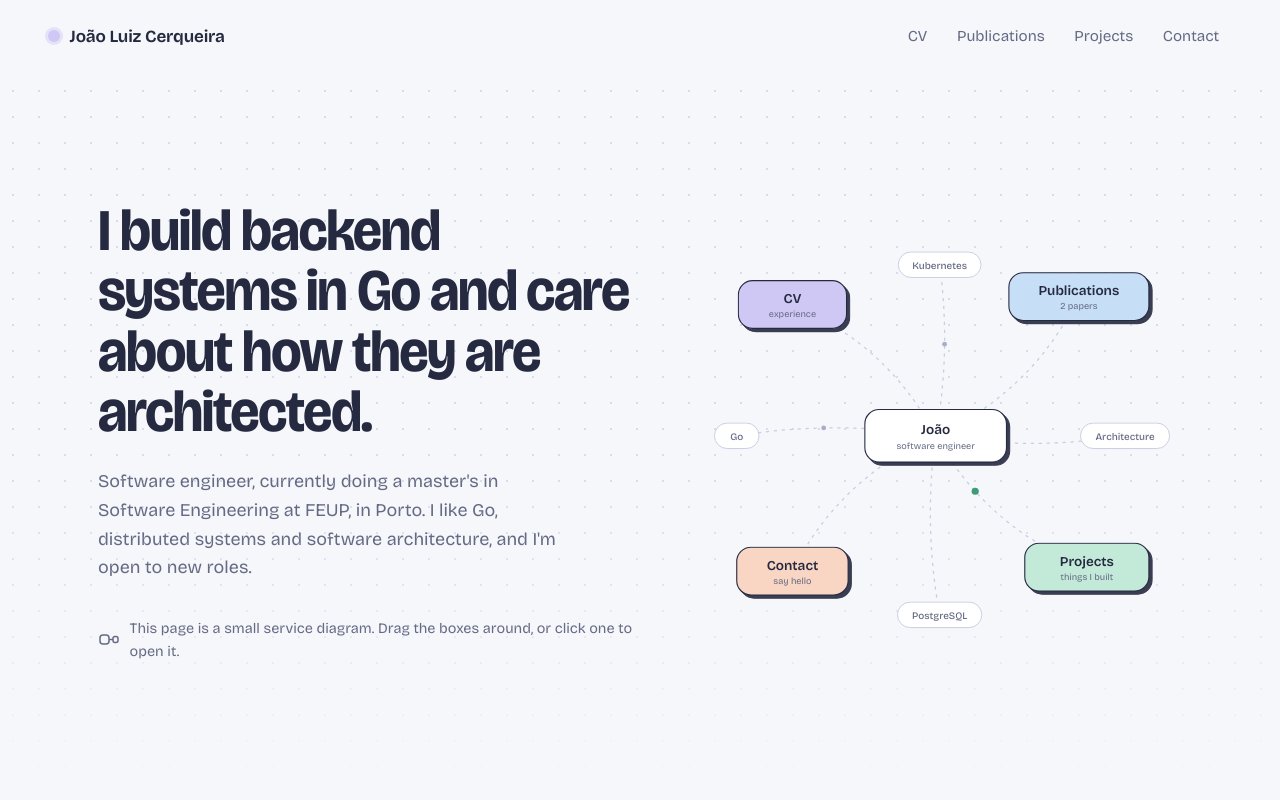
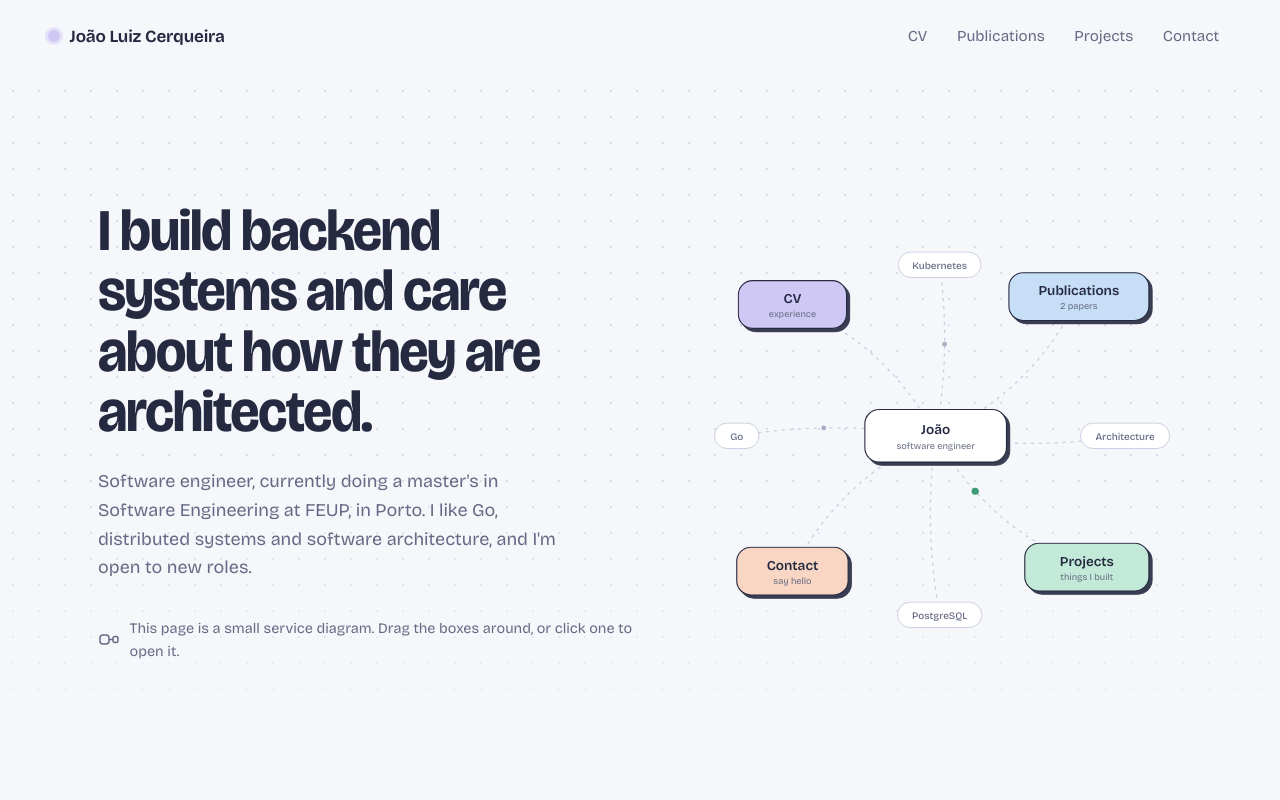
Before and after one commit to Joaolfc0/Joaolfc0.github.io, a plain HTML site: page index.html in a window 1280 px wide. Shown: the top 800 px of the page. Drawn offline with nearby package versions, Linux system fonts and the light colour scheme.

Commit message:
Drop Go from headline

```diff
--- a/index.html
+++ b/index.html
@@ -322,7 +322,7 @@ footer{padding:2rem clamp(1.2rem,4vw,3rem);color:var(--soft);font-size:.88rem;di
 <!-- HOME -->
 <section data-route="" class="home" aria-label="Home">
   <div>
-    <h1 id="headline">I build backend systems in Go and care about how they are architected.</h1>
+    <h1 id="headline">I build backend systems and care about how they are architected.</h1>
     <p class="lede">Software engineer, currently doing a master's in Software Engineering at FEUP, in Porto. I like Go, distributed systems and software architecture, and I'm open to new roles.</p>
     <p class="hint">
       <svg width="22" height="22" viewBox="0 0 22 22" fill="none" stroke="currentColor" stroke-width="1.5"><rect x="2" y="6" width="9" height="9" rx="3"/><path d="M11 10.5h4"/><rect x="15" y="7.5" width="5" height="6" rx="2"/></svg>
```
